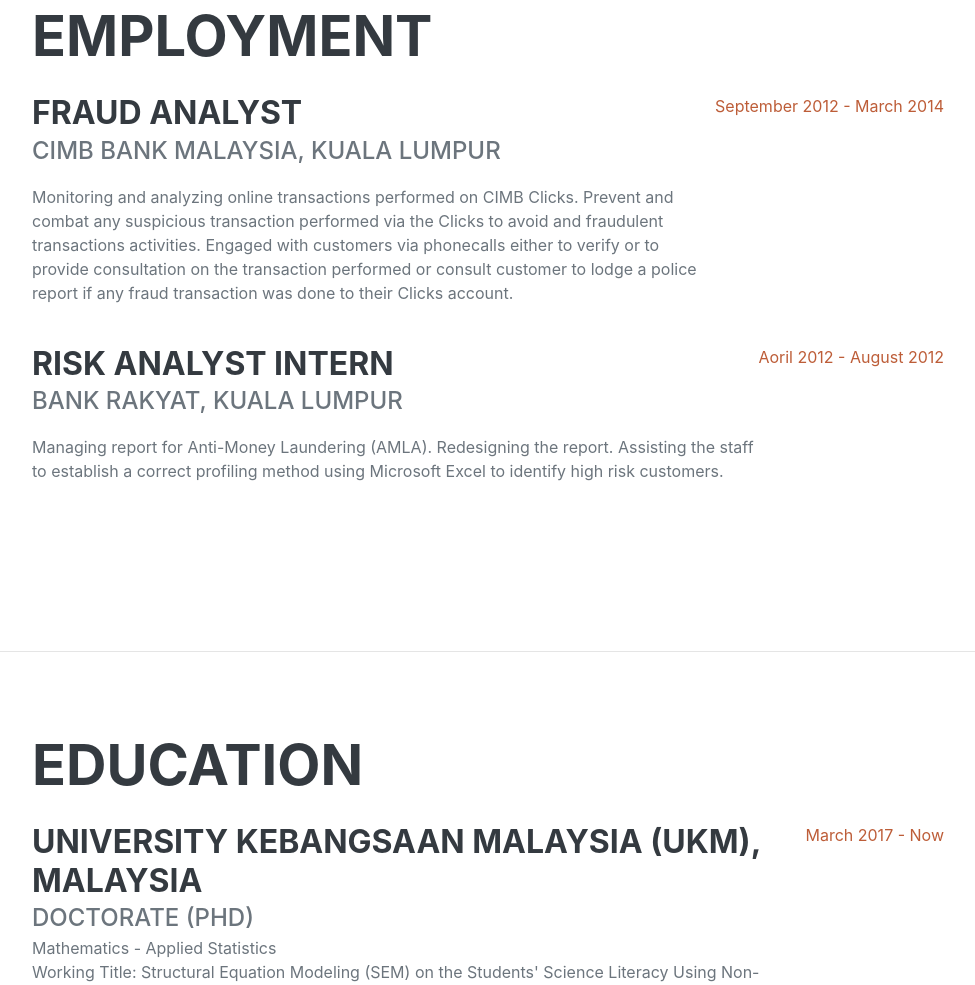
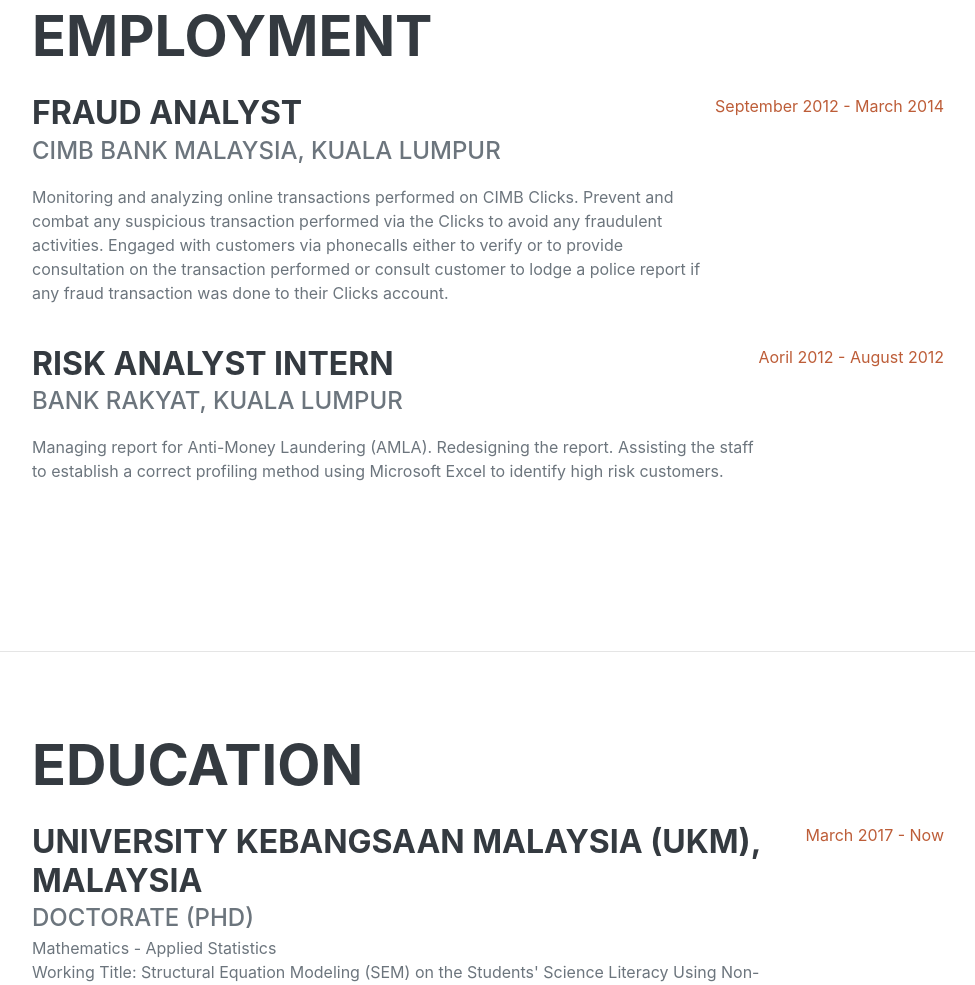
Before and after one commit to Zawiramin/myResume, a plain HTML site: page index.html in a window 1280 px wide. Shown: the part 950-1935 px from the top of the page, without its empty margins (288-1263 px from the left). Drawn offline with nearby package versions, Linux system fonts and the light colour scheme; a web font is replaced by a local one.

Commit message:
Grammar - Final

```diff
--- a/index.html
+++ b/index.html
@@ -70,7 +70,7 @@
                             <h3 class="mb-0">Fraud Analyst</h3>
                             <div class="subheading mb-3">CIMB Bank Malaysia, Kuala Lumpur</div>
                             <p>
-                                Monitoring and analyzing online transactions performed on CIMB Clicks. Prevent and combat any suspicious transaction performed via the Clicks to avoid and fraudulent transactions activities. Engaged with customers via phonecalls either to verify or to provide consultation on the transaction performed or consult customer to lodge a police report if any fraud transaction was done to their Clicks account.
+                                Monitoring and analyzing online transactions performed on CIMB Clicks. Prevent and combat any suspicious transaction performed via the Clicks to avoid any fraudulent activities. Engaged with customers via phonecalls either to verify or to provide consultation on the transaction performed or consult customer to lodge a police report if any fraud transaction was done to their Clicks account.
                             </p>
                         </div>
                         <div class="flex-shrink-0"><span class="text-primary">September 2012 - March 2014</span></div>
```
